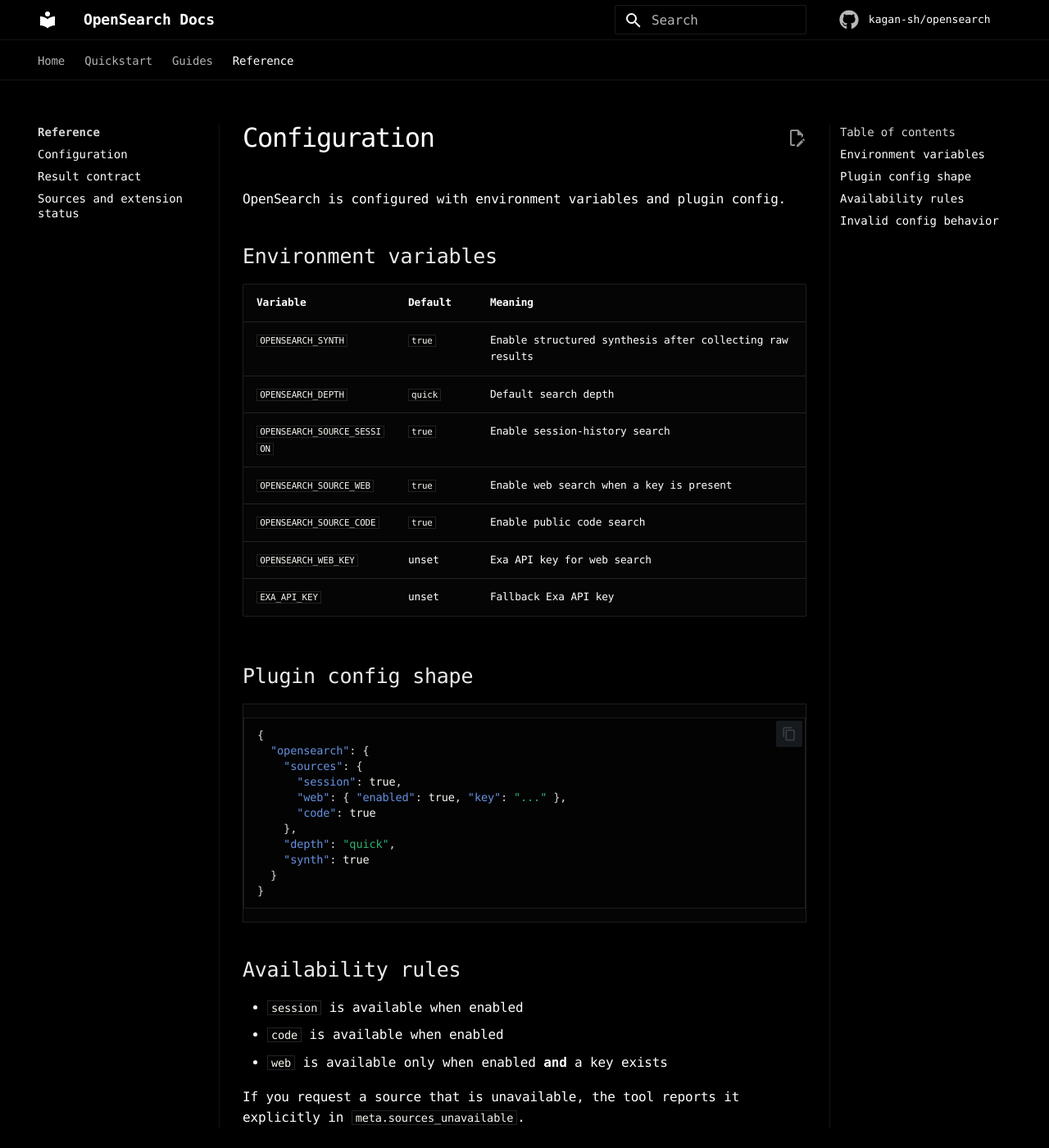
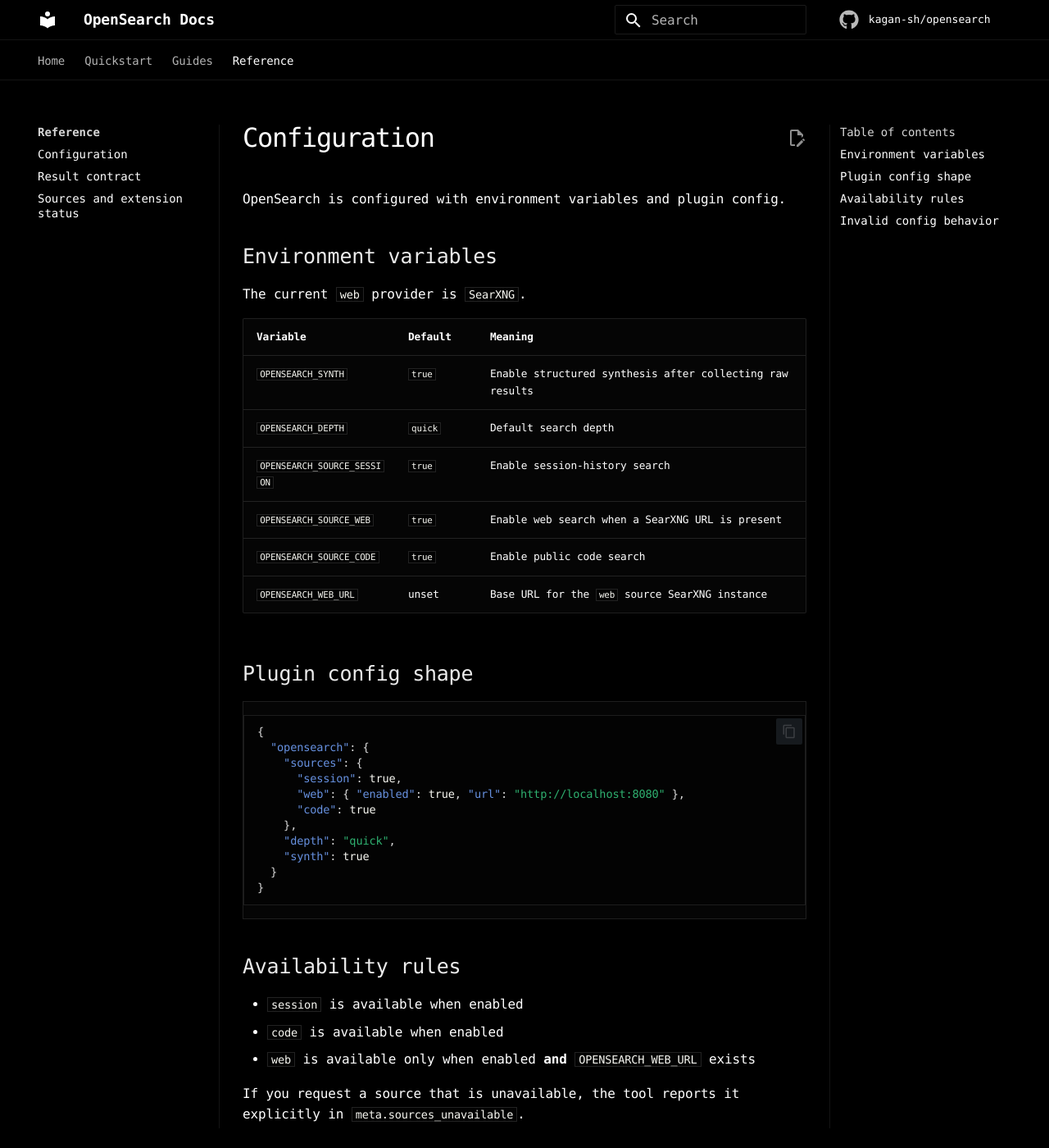
Before and after one commit to kagan-sh/opensearch, an MkDocs documentation site: the page built from docs/reference/configuration.md, in a window 1280 px wide and 1400 px high. Shown: the whole window at 82% size. Built offline with MkDocs 1.6.1 and Material for MkDocs 9.7.7, drawn with Linux system fonts in a browser that asks for light colours; comment, search, counter and statistics services are not loaded.

Commit message:
docs: update docs for the searxng web source
Ultraworked with [Sisyphus](https://github.com/code-yeongyu/oh-my-opencode)

Co-authored-by: Sisyphus <clio-agent@sisyphuslabs.ai>

```diff
--- a/docs/reference/configuration.md
+++ b/docs/reference/configuration.md
@@ -9,15 +9,16 @@
 
 ## Environment variables
 
+The current `web` provider is `SearXNG`.
+
 | Variable | Default | Meaning |
 | --- | --- | --- |
 | `OPENSEARCH_SYNTH` | `true` | Enable structured synthesis after collecting raw results |
 | `OPENSEARCH_DEPTH` | `quick` | Default search depth |
 | `OPENSEARCH_SOURCE_SESSION` | `true` | Enable session-history search |
-| `OPENSEARCH_SOURCE_WEB` | `true` | Enable web search when a key is present |
+| `OPENSEARCH_SOURCE_WEB` | `true` | Enable web search when a SearXNG URL is present |
 | `OPENSEARCH_SOURCE_CODE` | `true` | Enable public code search |
-| `OPENSEARCH_WEB_KEY` | unset | Exa API key for web search |
-| `EXA_API_KEY` | unset | Fallback Exa API key |
+| `OPENSEARCH_WEB_URL` | unset | Base URL for the `web` source SearXNG instance |
 
 ## Plugin config shape
 
@@ -26,7 +27,7 @@
   "opensearch": {
     "sources": {
       "session": true,
-      "web": { "enabled": true, "key": "..." },
+      "web": { "enabled": true, "url": "http://localhost:8080" },
       "code": true
     },
     "depth": "quick",
@@ -39,7 +40,7 @@
 
 - `session` is available when enabled
 - `code` is available when enabled
-- `web` is available only when enabled **and** a key exists
+- `web` is available only when enabled **and** `OPENSEARCH_WEB_URL` exists
 
 If you request a source that is unavailable, the tool reports it explicitly in `meta.sources_unavailable`.
 
```
Also changed, not shown: SKILL.md (+1 -1 lines), docs/quickstart.md (+4 -4 lines), docs/reference/sources.md (+2 -2 lines).
